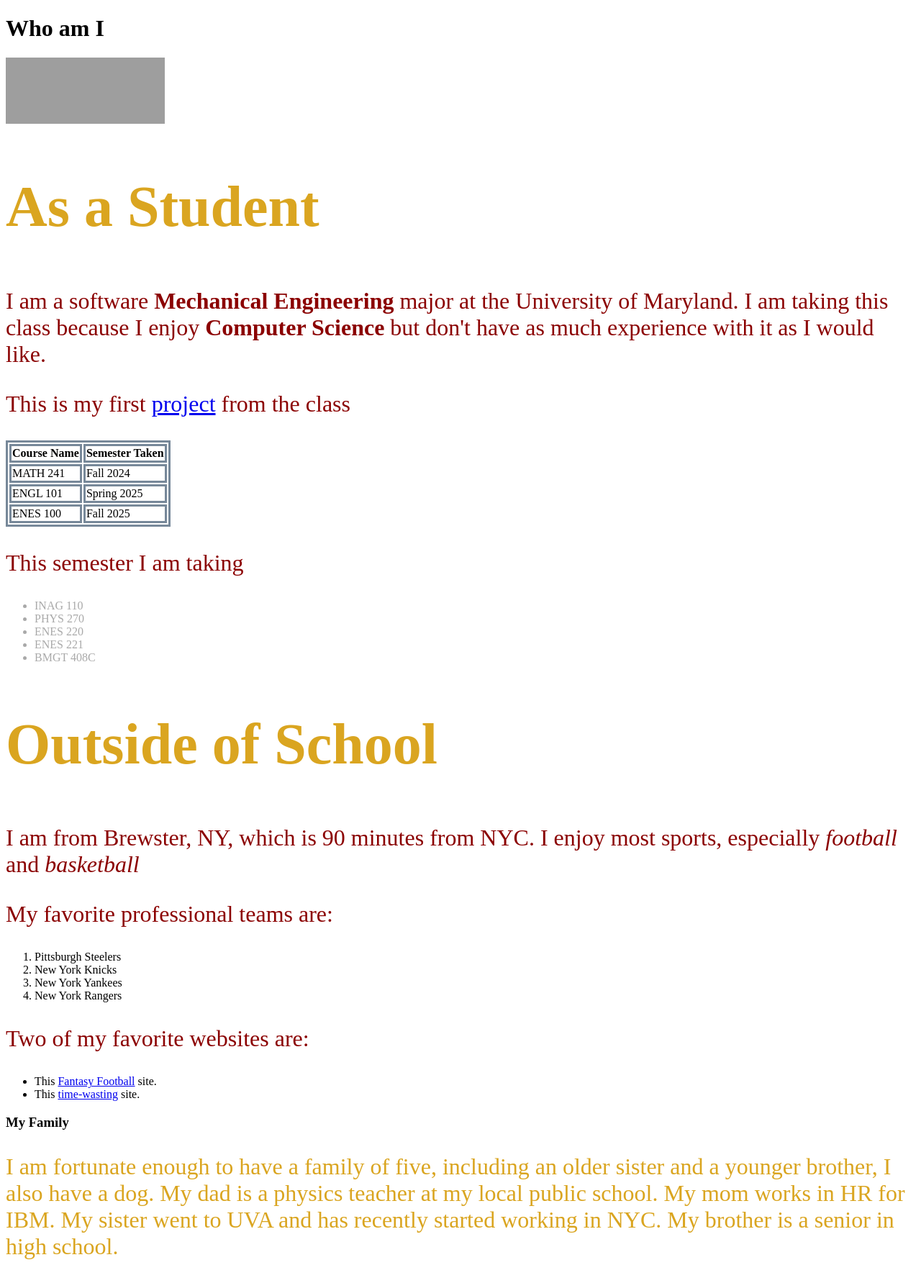
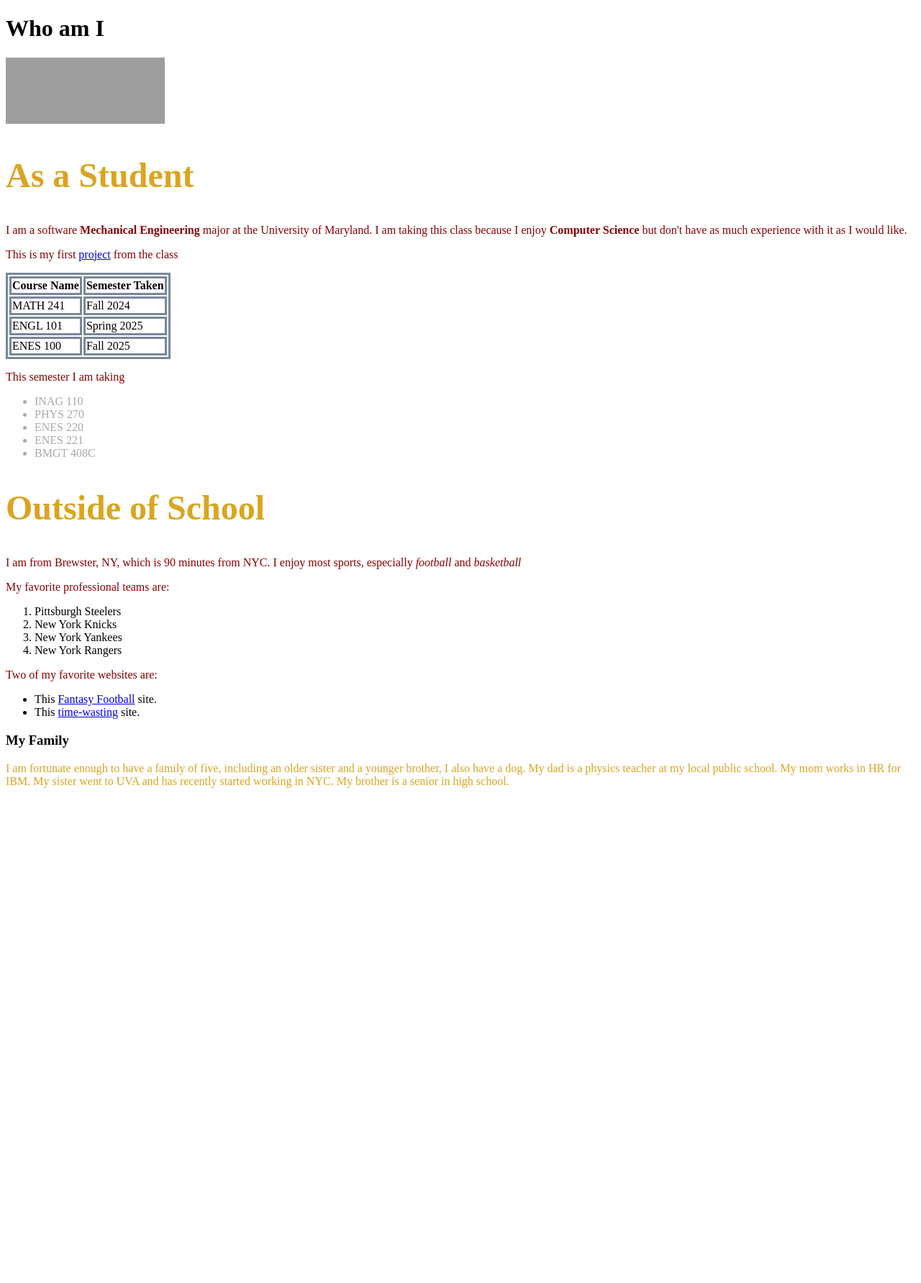
Before and after one commit to clamorea/helloWorld2, a Flask app: page /aboutcss in a window 1280 px wide. Shown: the whole page at 72% size. After the commit the page ends 1095 px from the top, so only its background shows below. Run offline with Flask 3, Linux system fonts and the light colour scheme; grey boxes are pictures that could not be loaded.

Commit message:
fixed font sizes

```diff
--- a/static/css/style.css
+++ b/static/css/style.css
@@ -1,11 +1,11 @@
 p {
     color: darkred;
-    font-size: 2em ;
+    font-size: 1em ;
 }
 /* The colors that I chose match the Maryland color scheme*/
 h2{
     color: goldenrod;
-    font-size: 5em;
+    font-size: 3em;
 }
 
 table, td, th{
@@ -15,7 +15,7 @@ table, td, th{
 /* I mad sure that the headers had a noticeably larger font size than the paragraphs*/
 p#pg3{
     color: goldenrod;
-    font-size: 2em;
+    font-size: 1em;
 }
 
 li.dkgry{
```
